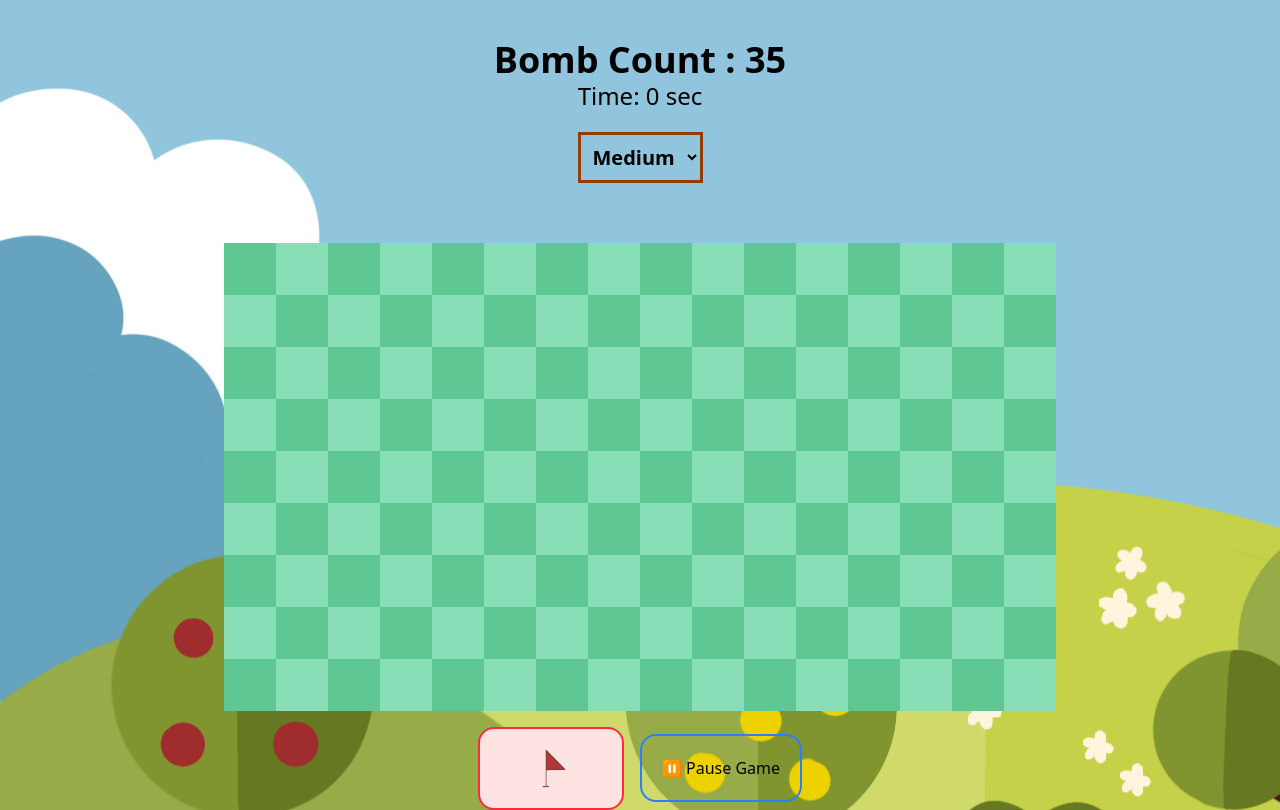
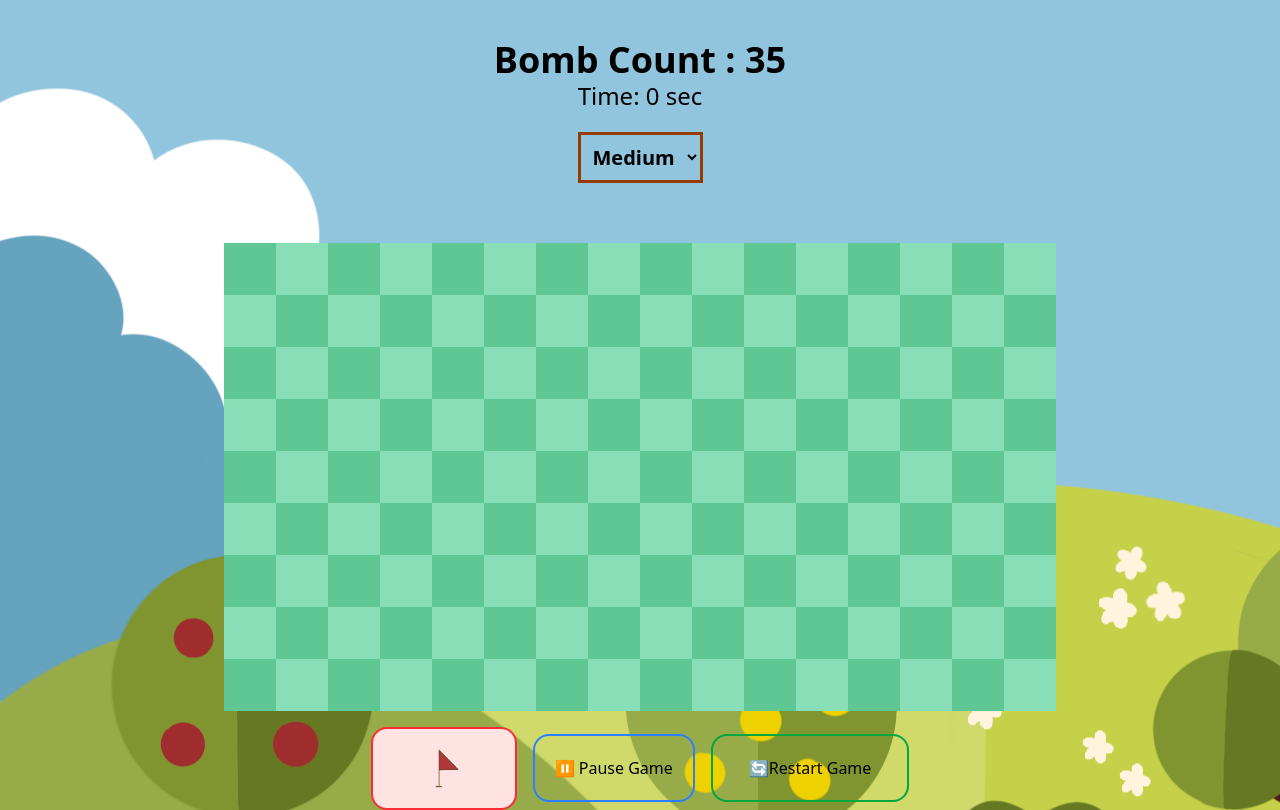
Before and after one commit to TaninGit/PROJECT-GooseBomb, a Vue app: page / in a window 1280 px wide. Both pictures are taken after a click on the picture 640 px from the left and 342 px from the top of the page. Built offline with nearby package versions, Linux system fonts and the light colour scheme.

Commit message:
021 - [update] resetGame and clickTile function to fix the timer bug

```diff
--- a/src/App.vue
+++ b/src/App.vue
@@ -30,7 +30,7 @@ const row = ref(levels[selectedLevel.value].row);
 let bombCount = ref(levels[selectedLevel.value].bombCount);
 const isStarted = ref(false);
 
-let isFirstEvent = true
+let isFirstEvent = ref(true)
 
 const gooseSrc = ["src/assets/images/Character/GooseFly.PNG","src/assets/images/Character/GooseFlyV2.PNG"]
 const currentGoose = ref(gooseSrc[0])
@@ -116,9 +116,9 @@ function clickTile(event) {
   if (gameOver.value || isPaused.value) return;
   const cell = event.target.id;
 
-  if(isFirstEvent) {
+  if(isFirstEvent.value) {
     playTime();
-    isFirstEvent = false;
+    isFirstEvent.value = false;
   }
 
   if (flagEnabled) {
@@ -225,6 +225,11 @@ function resetGame() {
   flaggedCells.value = [];
   cellNumbers.value = [];
   gameOver.value = false;
+  isPaused.value = false;
+  clearTimeout(duration);
+  duration = null;
+  timer.value = 0;
+  isFirstEvent.value = true;
   startGame();
 }
 
@@ -294,6 +299,11 @@ function resetGame() {
       <button class="ml-4 border-2 border-blue-500 p-5 rounded-2xl" v-on:click="togglePause">
          {{ isPaused ? '▶ Resume Game' : '⏸ Pause Game' }}
       </button>
+      <button
+        class="border-2 border-green-600 p-3 rounded-2xl px-9 py-5 items-center ml-4"
+        @click="resetGame">
+        🔄Restart Game
+      </button>
     </div>
   </div>
 
```
